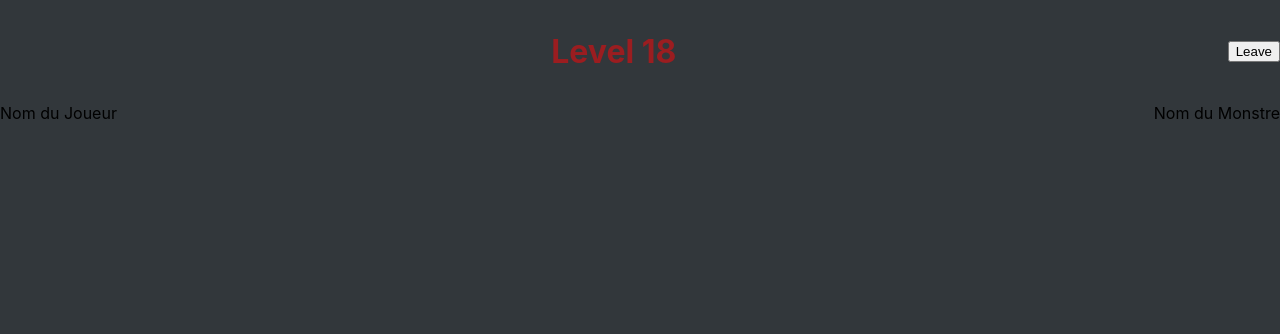
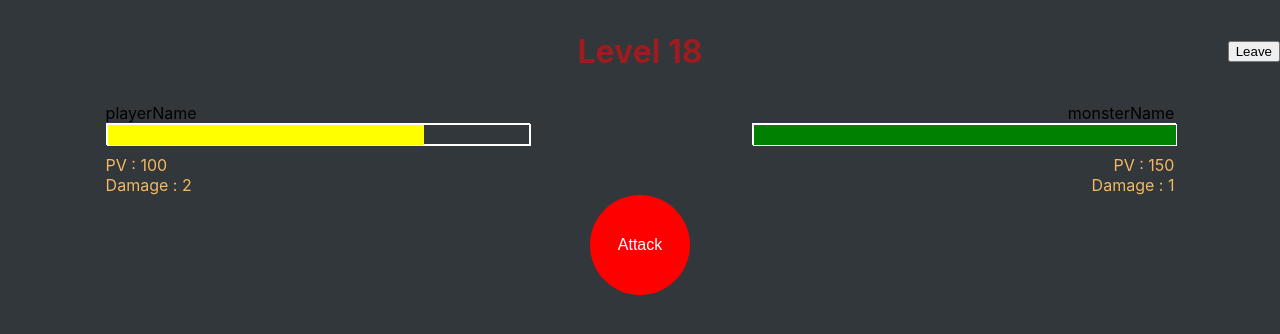
Before and after one commit to TzRPheonix/mmorpg, a React (Create React App) app in the folder FrontEnd/mmorpg/: page /fight in a window 1280 px wide. Shown: the top 334 px of the page. Built offline with nearby package versions, Linux system fonts and the light colour scheme.

Commit message:
design fight

```diff
--- a/FrontEnd/mmorpg/src/fight/fight.css
+++ b/FrontEnd/mmorpg/src/fight/fight.css
@@ -14,16 +14,42 @@
     display: flex;
     justify-content: center;
 }
+.containerFight{
+    width: 100%;
+}
 
 .fightZone {
     display: flex;
-    justify-content: space-between;
+    justify-content: center;
 }
 
 .playerZone {
+    width: 33%;
     text-align: left;
+    margin-right: 7em;
+
 }
 
 .monsterZone {
+    width: 33%;
     text-align: right;
+    margin-left: 7em;
+
 }
+
+.attack{
+   display: flex;
+   justify-content: center;
+   align-items: center;
+}
+
+.btnAttack {
+    border: none;
+    border-radius: 50%;
+    width: 100px;
+    height: 100px;
+    background-color: #ff0000;
+    color: white;
+    font-size: 16px;
+    cursor: pointer;
+  }
--- a/FrontEnd/mmorpg/src/fight/fight.js
+++ b/FrontEnd/mmorpg/src/fight/fight.js
@@ -1,22 +1,43 @@
 import './fight.css';
-
+import React, { useState } from 'react';
+import LifeBar from './lifeBar/lifeBar';
 function Fight() {
 
+    const handleAttack = () => {
+        console.log('Attack !');
+      };
   return (
     <div className="fight">
         <div className='HeaderFight'>
-            <button style={{display:'none'}}>Leave </button>
+            <button style={{visibility:'hidden'}}>Leave </button>
             <div className='title-container'>
                 <span className='title' style={{color:"#9B1D20"}}>Level 18</span>
             </div>
             <button className='leaveFight'>Leave </button>
         </div>
-        <div className='fightZone'>
-            <div className='playerZone'>
-                <span className='playerName'>Nom du Joueur</span>
+        <div className='containerFight'>
+            <div className='fightZone'>
+                <div className='playerZone'>
+                    <span>playerName</span>
+                    <div className='lifeBar'>
+                    <LifeBar health={75} />
+                    </div>
+                    <span style={{color:'#F4B860'}}>PV : 100</span>
+                    <br></br>
+                    <span style={{color:'#F4B860'}}>Damage : 2</span>
+                </div>
+                <div className='monsterZone'>
+                    <span >monsterName</span>
+                    <div className='lifeBar'>
+                    <LifeBar health={100} />
+                    </div>
+                    <span style={{color:'#F4B860'}}>PV : 150</span>
+                    <br></br>
+                    <span style={{color:'#F4B860'}}>Damage : 1</span>
+                </div>
             </div>
-            <div className='monsterZone'>
-                <span className='monsterName'>Nom du Monstre</span>
+            <div className='attack'>
+                <button className='btnAttack' onClick={handleAttack}>Attack</button>
             </div>
         </div>
     </div>
--- /dev/null
+++ b/FrontEnd/mmorpg/src/fight/lifeBar/lifeBar.css
@@ -0,0 +1,12 @@
+.lifeBar {
+    width: 100%;
+    height: 20px;
+    border: 1px solid white;
+    margin-bottom: 10px;
+    border-radius: 5x;
+  }
+
+  .healthBar {
+    height: 100%;
+    transition: width 0.5s ease;
+  }
--- /dev/null
+++ b/FrontEnd/mmorpg/src/fight/lifeBar/lifeBar.js
@@ -0,0 +1,28 @@
+import React from 'react';
+import './lifeBar.css';
+
+function LifeBar({ health }) {
+  let barColor;
+  if (health >= 80) {
+    barColor = 'green';
+  } else if (health >= 50) {
+    barColor = 'yellow';
+  } else if (health >= 20) {
+    barColor = 'orange';
+  } else {
+    barColor = 'red';
+  }
+
+  const barStyle = {
+    width: `${health}%`,
+    backgroundColor: barColor
+  };
+
+  return (
+    <div className='lifeBar'>
+      <div className='healthBar' style={barStyle}></div>
+    </div>
+  );
+}
+
+export default LifeBar;
```
